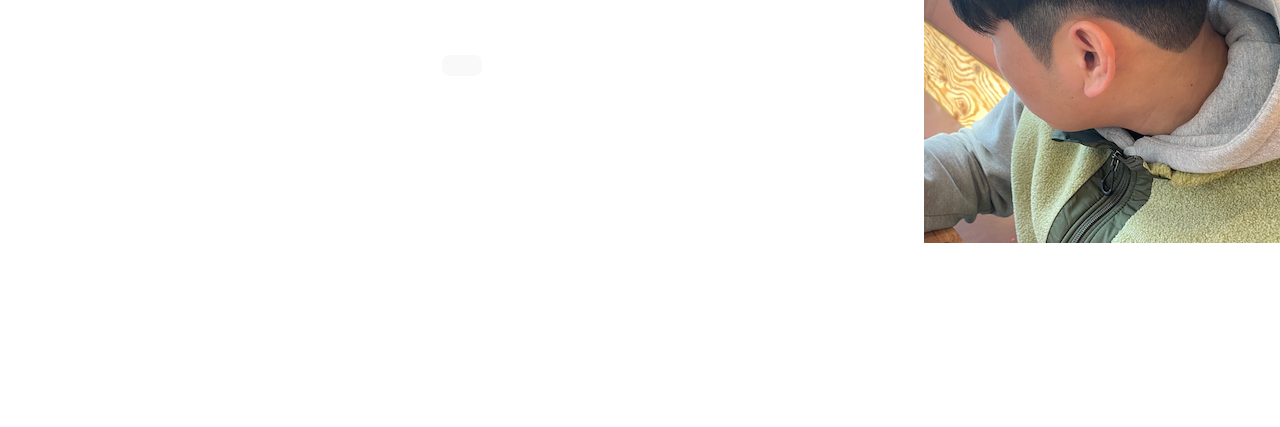
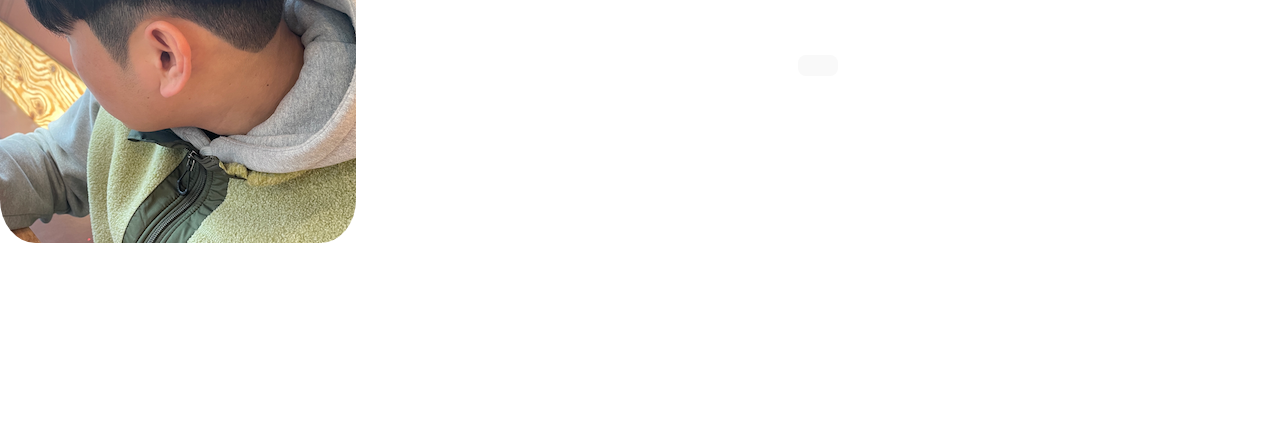
Before and after one commit to banghogu/deploy-test, a website built with Vite: page index.html in a window 1280 px wide. Shown: the part 373-800 px from the top of the page. Built offline with nearby package versions, Linux system fonts and the light colour scheme.

Commit message:
asawdasdwda

```diff
--- a/index.html
+++ b/index.html
@@ -7,8 +7,8 @@
     <title>Vite App</title>
   </head>
   <body>
+    <img src="./public/images/hw2.png" style="display: block; border-radius: 10%;"><img/>
     <div id="app"></div>
-    <img src="./public/images/hw2.png" style="display: block;"><img/>
     <script type="module" src="/main.js"></script>
   </body>
 </html>
```
